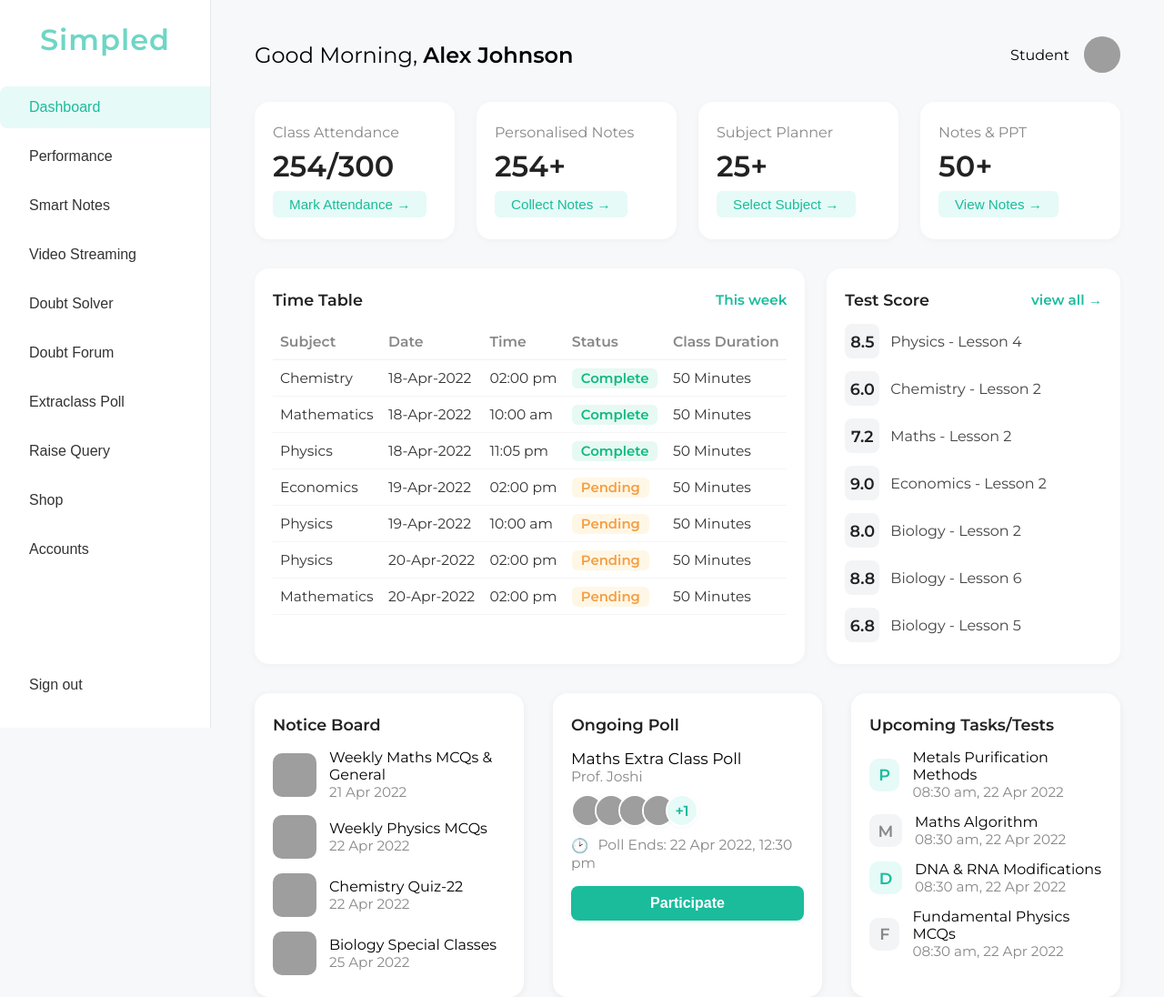
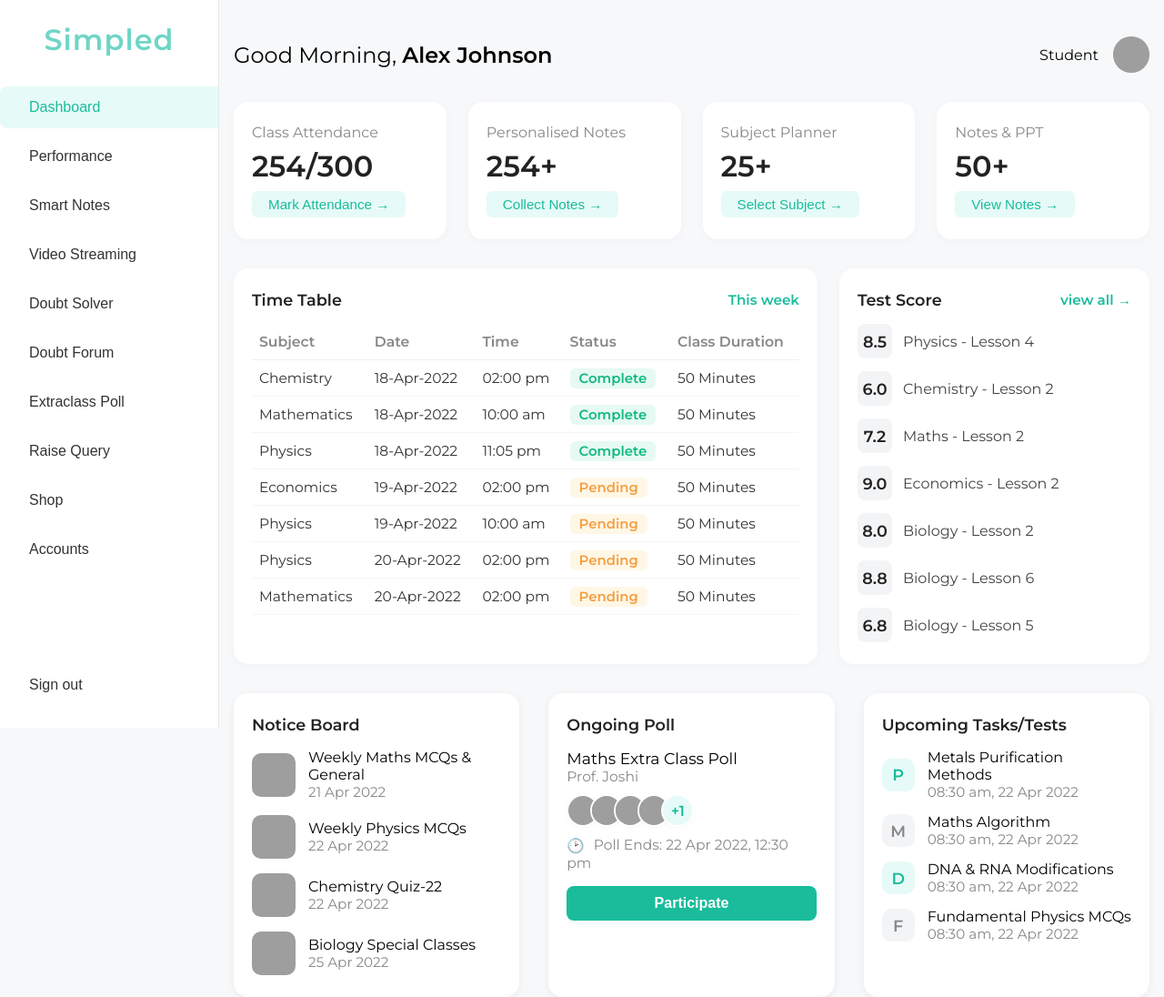
Before and after one commit to amritansh005/Simpled, a Flask app: page /dashboard in a window 1280 px wide. Shown: the whole page at 91% size. Run offline with Flask 3, Linux system fonts and the light colour scheme; data comes from the database, SQL or seed files in the repository; grey boxes are pictures that could not be loaded.

Commit message:
Fix dashboard bottom cards layout to match timetable row width and spread cards evenly

```diff
--- a/templates/dashboard.html
+++ b/templates/dashboard.html
@@ -67,7 +67,7 @@
         }
         .main-content {
             flex: 1;
-            padding: 40px 48px;
+            padding: 40px 16px;
             display: flex;
             flex-direction: column;
             background: #f7f8fa;
@@ -275,12 +275,12 @@
             display: flex;
             flex-direction: row;
             gap: 32px;
-            justify-content: center;
+            justify-content: stretch;
             align-items: stretch;
-            max-width: 1200px;
             width: 100%;
-            margin-left: auto;
-            margin-right: auto;
+            max-width: none;
+            margin-left: 0;
+            margin-right: 0;
         }
         .dashboard-card {
             background: #fff;
@@ -609,7 +609,12 @@
                         const el = document.getElementById(id);
                         if (el) {
                             // Use flex for flex containers, block otherwise
-                            if (id === 'performance-content' || id === 'doubt-solver-content' || id === 'video-streaming-content') {
+                            if (
+                                id === 'performance-content' ||
+                                id === 'doubt-solver-content' ||
+                                id === 'video-streaming-content' ||
+                                id === 'dashboard-bottom'
+                            ) {
                                 el.style.display = 'flex';
                             } else {
                                 el.style.display = 'block';
```
